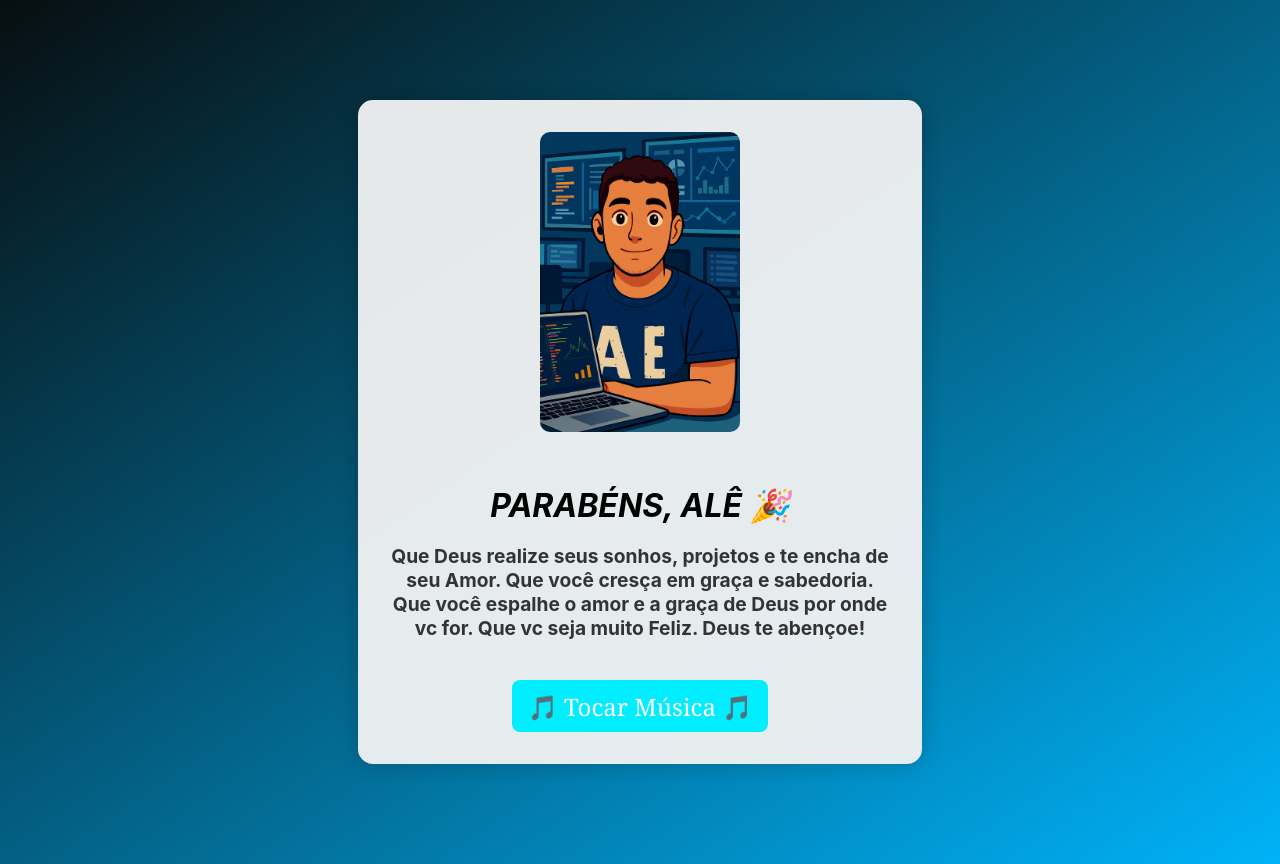
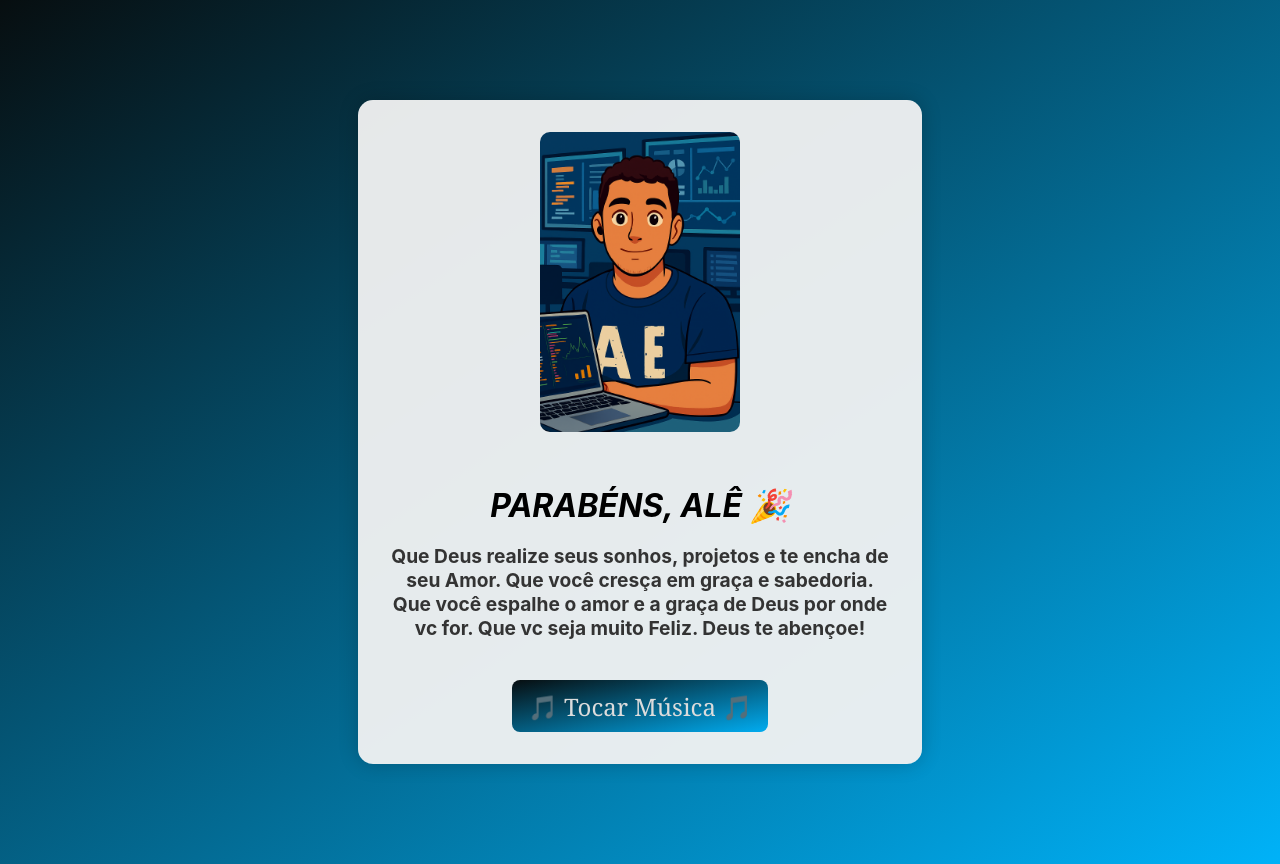
Before and after one commit to Ale-Calassa/appniver, a React (Create React App) app: page /appniver/dashboard in a window 1280 px wide. Built offline with nearby package versions, Linux system fonts and the light colour scheme.

Commit message:
Update File

```diff
--- a/src/pages/Dashboard.css
+++ b/src/pages/Dashboard.css
@@ -43,8 +43,8 @@
   padding: 0.6rem 1rem;
   font-size: 1.5rem;
   font-family: Georgia, 'Times New Roman', Times, serif;
-  background-color: #00eeff;
-  color: white;
+  background: linear-gradient(to bottom right, #070e10, #01acf0);
+  color: rgb(220, 220, 220);
   border: none;
   border-radius: 8px;
   cursor: pointer;
@@ -52,7 +52,7 @@
 }
 
 .play-button:hover {
-  background-color: #00ade6;
+  background: linear-gradient(to bottom right, #0c0c0c, #023dff);
 }
 
 /* Responsividade */
```
